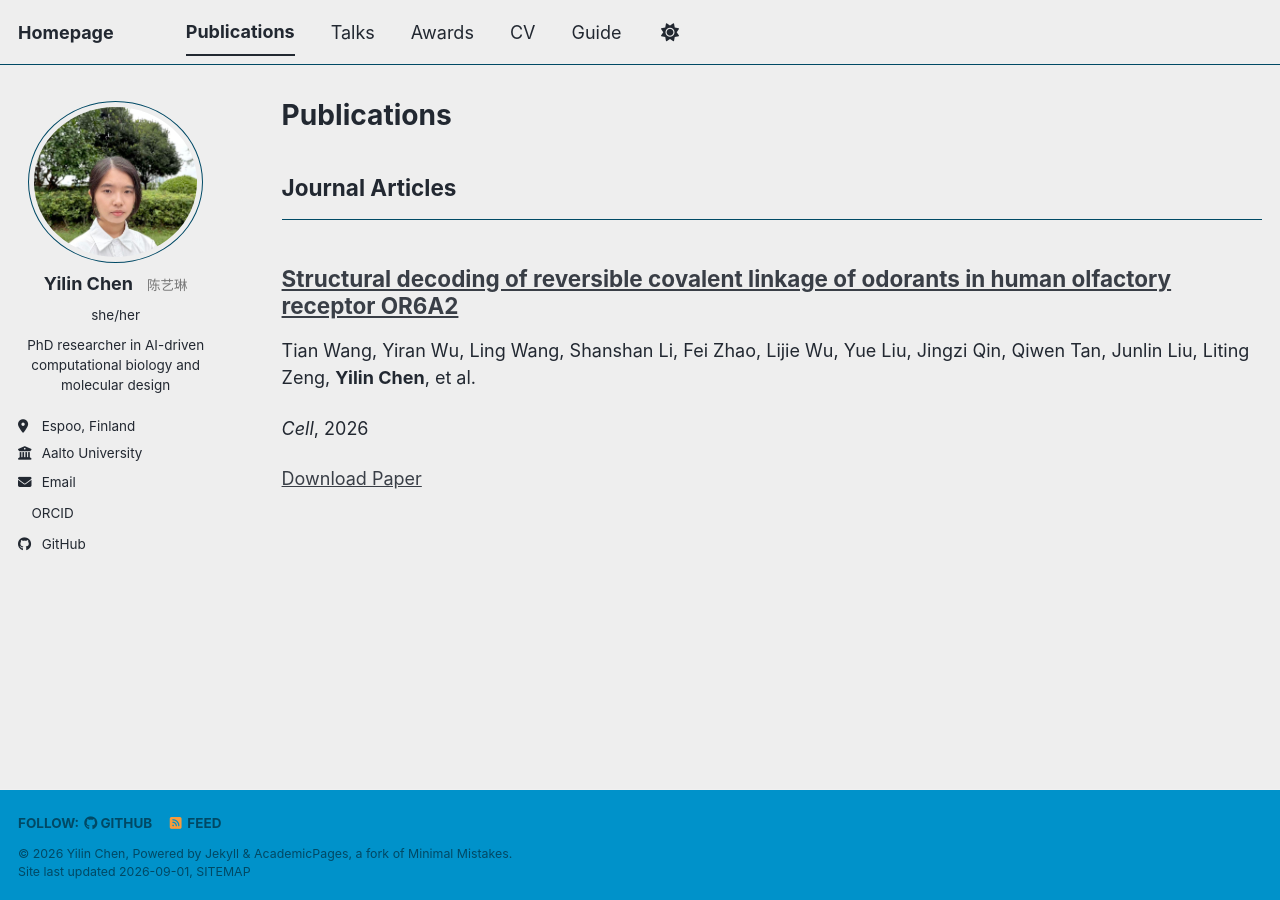
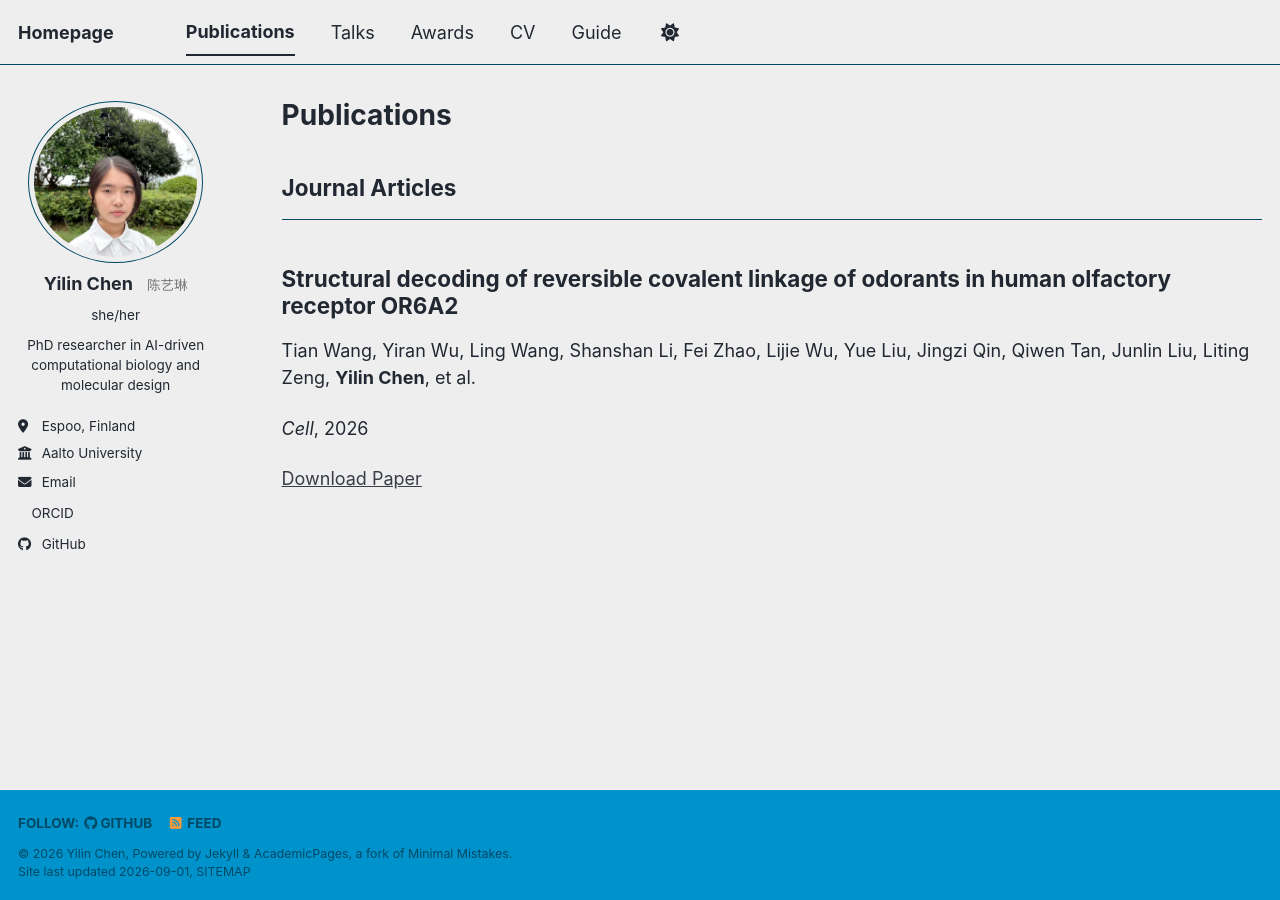
Before and after one commit to yilinchen1205/yilinchen.github.io, a Jekyll site: the page built from _pages/publications.html, in a window 1280 px wide. Built offline with Jekyll 4.4.1, drawn with Linux system fonts in a browser that asks for light colours; a style sheet for code colours, icons or effects is not loaded.

Commit message:
Update archive-single.html

```diff
--- a/_includes/archive-single.html
+++ b/_includes/archive-single.html
@@ -27,11 +27,21 @@
     {% endif %}
 
     <h2 class="archive__item-title" itemprop="headline">
-      {% if post.link %}
-        <a href="{{ post.link }}">{{ title }}</a> <a href="{{ base_path }}{{ post.url }}" rel="permalink"><i class="fa fa-link" aria-hidden="true" title="permalink"></i><span class="sr-only">Permalink</span></a>
-      {% else %}
-        <a href="{{ base_path }}{{ post.url }}" rel="permalink">{{ title }}</a>
-      {% endif %}
+
+    {% if post.collection == 'publications' %}
+
+    {{ title }}
+
+    {% elsif post.link %}
+
+    <a href="{{ post.link }}">{{ title }}</a>
+
+    {% else %}
+
+    <a href="{{ base_path }}{{ post.url }}" rel="permalink">{{ title }}</a>
+
+    {% endif %}
+
     </h2>
 
     {% if post.read_time %}
```
